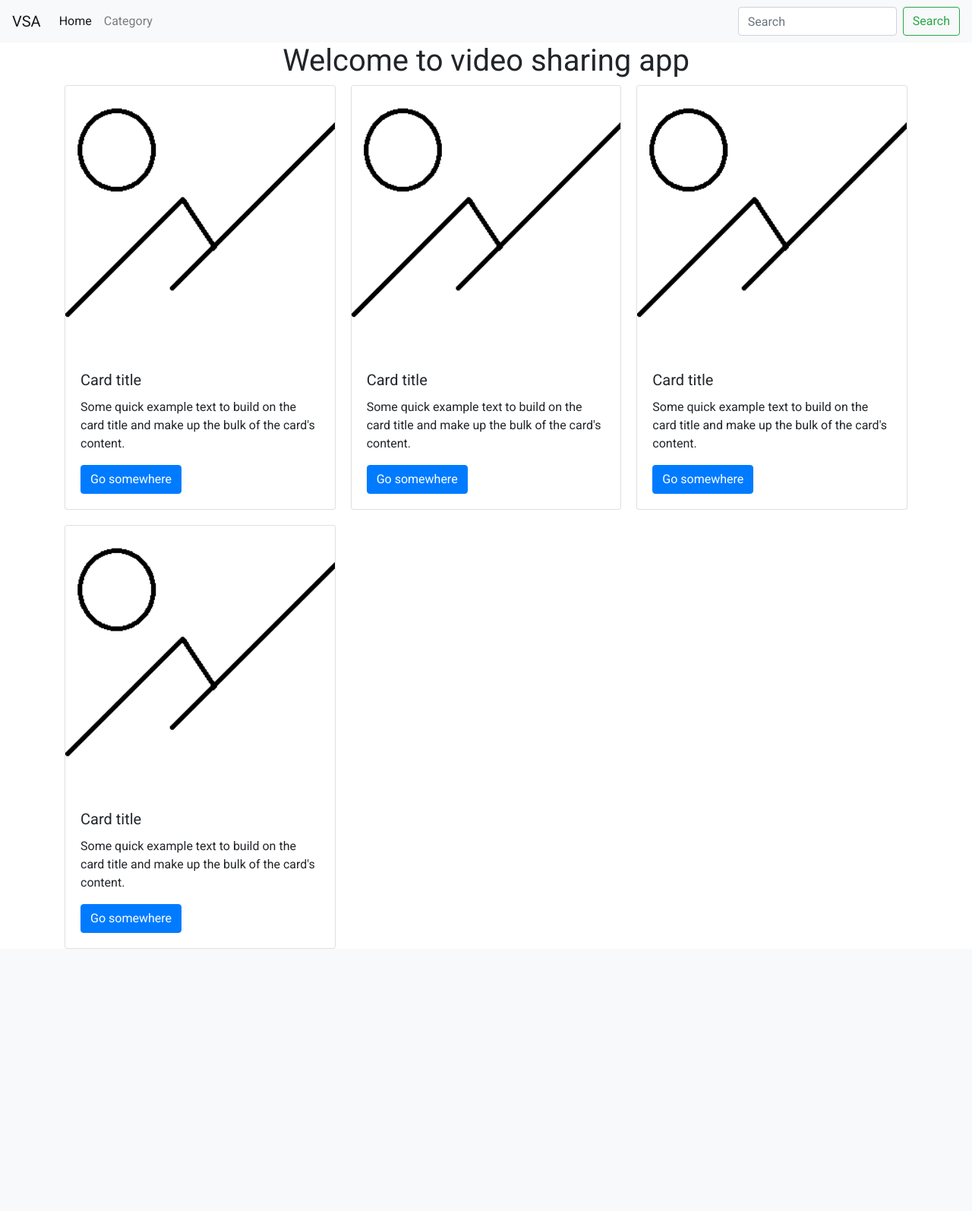
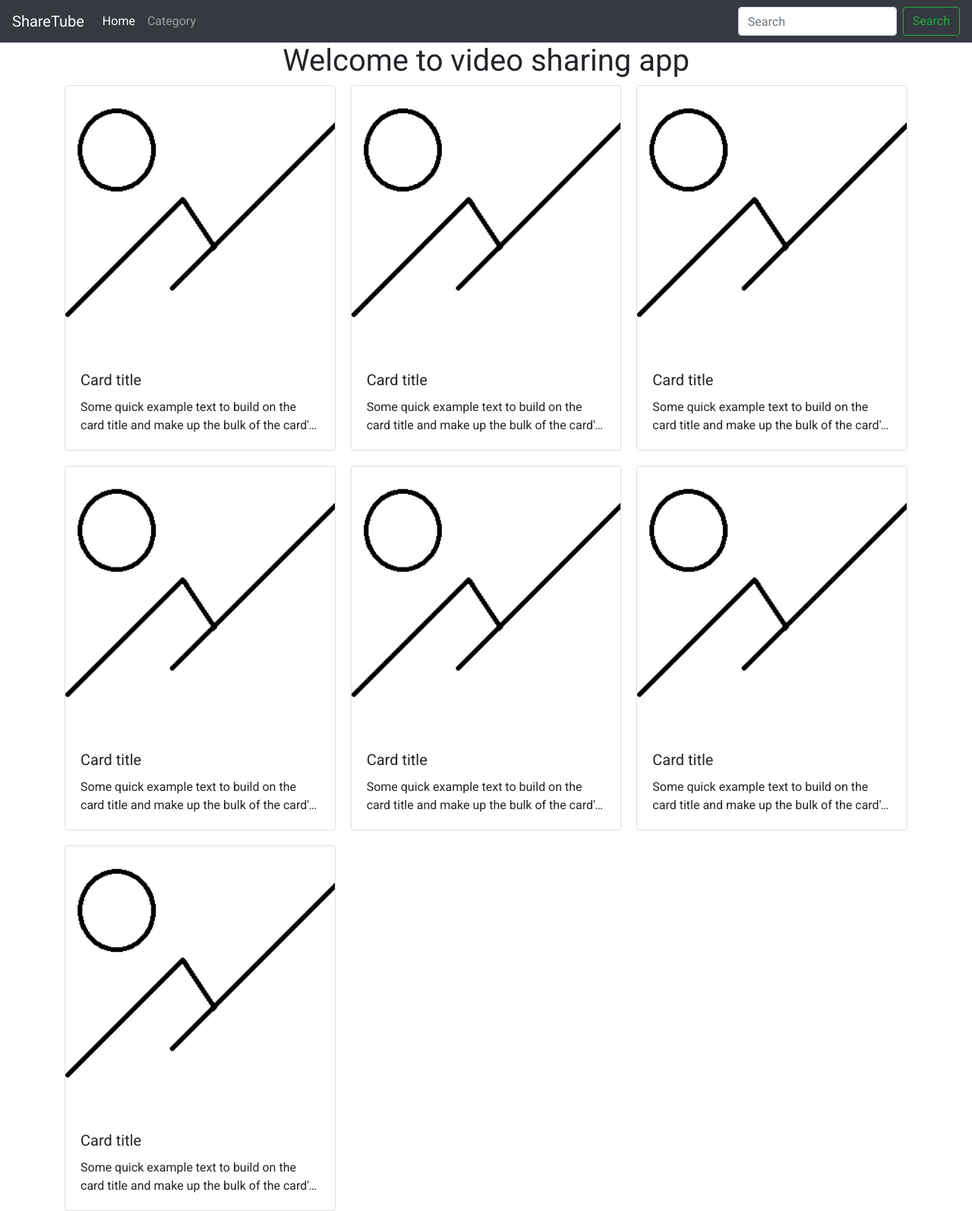
Before and after one commit to ashique12009/share-tube, a PHP site: page / in a window 1280 px wide. Shown: the whole page at 76% size. Before the commit the page ends 1249 px from the top, so only its background shows below. Run offline with PHP 8.4, Linux system fonts and the light colour scheme.

Commit message:
style modification

```diff
--- a/assets/css/custom.css
+++ b/assets/css/custom.css
@@ -10,3 +10,11 @@ body{
 .cards-grid-container .card{
     width: 100% !important;
 }
+
+.cards-grid-container .card .card-description{
+    overflow: hidden;
+    text-overflow: ellipsis;
+    display: -webkit-box;
+    -webkit-line-clamp: 2;
+    -webkit-box-orient: vertical;
+}
--- a/header.php
+++ b/header.php
@@ -12,8 +12,8 @@
     <title><?php echo $page_title != '' ? $page_title : '';?></title>
 </head>
 
-<nav class="navbar navbar-expand-lg navbar-light bg-light">
-    <a class="navbar-brand" href="#">VSA</a>
+<nav class="navbar navbar-expand-lg navbar navbar-dark bg-dark">
+    <a class="navbar-brand" href="#">ShareTube</a>
     <button class="navbar-toggler" type="button" data-toggle="collapse" data-target="#navbarSupportedContent" aria-controls="navbarSupportedContent" aria-expanded="false" aria-label="Toggle navigation">
         <span class="navbar-toggler-icon"></span>
     </button>
--- a/welcome.php
+++ b/welcome.php
@@ -9,32 +9,49 @@
                 <img src="assets/images/nopic.png" class="card-img-top" alt="">
                 <div class="card-body">
                     <h5 class="card-title">Card title</h5>
-                    <p class="card-text">Some quick example text to build on the card title and make up the bulk of the card's content.</p>
-                    <a href="#" class="btn btn-primary">Go somewhere</a>
+                    <p class="card-text card-description">Some quick example text to build on the card title and make up the bulk of the card's content.</p>
                 </div>
             </div>
             <div class="card" style="width: 18rem;">
                 <img src="assets/images/nopic.png" class="card-img-top" alt="">
                 <div class="card-body">
                     <h5 class="card-title">Card title</h5>
-                    <p class="card-text">Some quick example text to build on the card title and make up the bulk of the card's content.</p>
-                    <a href="#" class="btn btn-primary">Go somewhere</a>
+                    <p class="card-text card-description">Some quick example text to build on the card title and make up the bulk of the card's content.</p>
                 </div>
             </div>
             <div class="card" style="width: 18rem;">
                 <img src="assets/images/nopic.png" class="card-img-top" alt="">
                 <div class="card-body">
                     <h5 class="card-title">Card title</h5>
-                    <p class="card-text">Some quick example text to build on the card title and make up the bulk of the card's content.</p>
-                    <a href="#" class="btn btn-primary">Go somewhere</a>
+                    <p class="card-text card-description">Some quick example text to build on the card title and make up the bulk of the card's content.</p>
                 </div>
             </div>
             <div class="card" style="width: 18rem;">
                 <img src="assets/images/nopic.png" class="card-img-top" alt="">
                 <div class="card-body">
                     <h5 class="card-title">Card title</h5>
-                    <p class="card-text">Some quick example text to build on the card title and make up the bulk of the card's content.</p>
-                    <a href="#" class="btn btn-primary">Go somewhere</a>
+                    <p class="card-text card-description">Some quick example text to build on the card title and make up the bulk of the card's content.</p>
+                </div>
+            </div>
+            <div class="card" style="width: 18rem;">
+                <img src="assets/images/nopic.png" class="card-img-top" alt="">
+                <div class="card-body">
+                    <h5 class="card-title">Card title</h5>
+                    <p class="card-text card-description">Some quick example text to build on the card title and make up the bulk of the card's content.</p>
+                </div>
+            </div>
+            <div class="card" style="width: 18rem;">
+                <img src="assets/images/nopic.png" class="card-img-top" alt="">
+                <div class="card-body">
+                    <h5 class="card-title">Card title</h5>
+                    <p class="card-text card-description">Some quick example text to build on the card title and make up the bulk of the card's content.</p>
+                </div>
+            </div>
+            <div class="card" style="width: 18rem;">
+                <img src="assets/images/nopic.png" class="card-img-top" alt="">
+                <div class="card-body">
+                    <h5 class="card-title">Card title</h5>
+                    <p class="card-text card-description">Some quick example text to build on the card title and make up the bulk of the card's content.</p>
                 </div>
             </div>
         </div>
```
